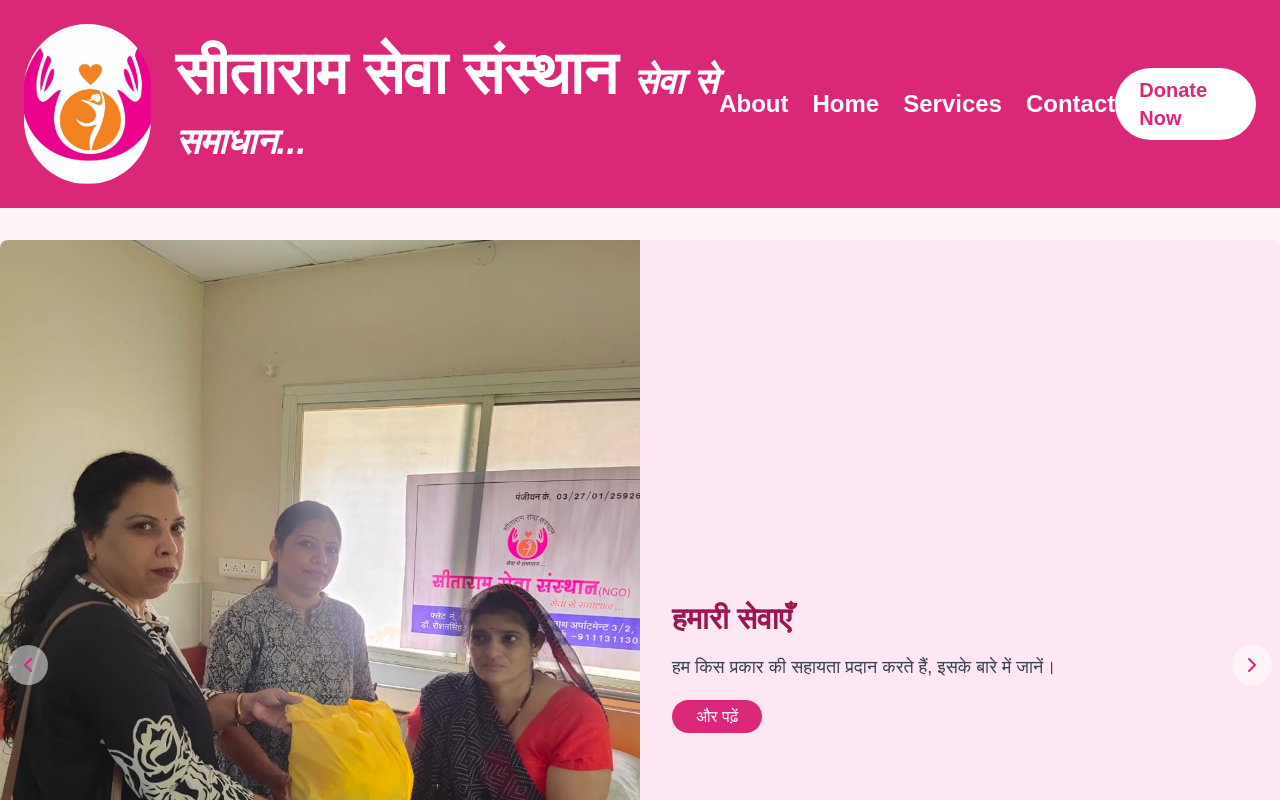
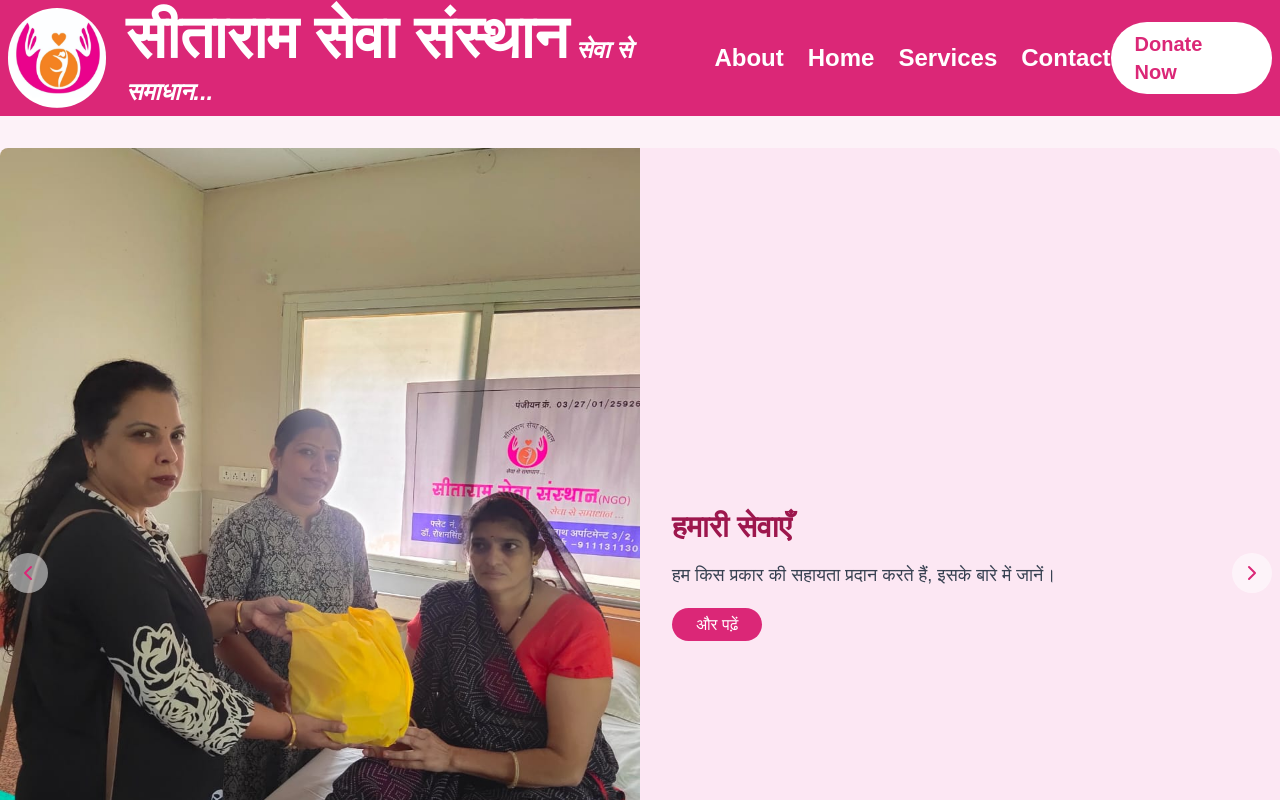
Before and after one commit to rawatpriyansh17/SITARAMSEVASANSTHAN, a Next.js app: page / in a window 1280 px wide. Shown: the top 800 px of the page. Built offline with nearby package versions, Linux system fonts and the light colour scheme.

Commit message:
changing logo size

```diff
--- a/app/components/Header.tsx
+++ b/app/components/Header.tsx
@@ -3,10 +3,10 @@ import Link from 'next/link'
 
 export default function Header() {
   return (
-    <header className="bg-pink-600 text-white p-6">
+    <header className="bg-pink-600 text-white p-2">
       <div className="container mx-auto flex justify-between items-center">
         <div className="flex items-center">
-          <div className="rounded-full w-40 h-40 mr-6 relative overflow-hidden">
+        <div className="rounded-full w-30 h-30 mr-5 relative overflow-auto" style={{ width: '100px', height: '100px' }}>
             <Image
               src="/logo.png"
               alt="सीताराम सेवा संस्थान Logo"
@@ -14,9 +14,9 @@ export default function Header() {
               objectFit="cover"
             />
           </div>
-          <h1 className="text-6xl font-bold">
+          <h1 className="text-4xl font-bold">
             <span className="text-6xl">सीताराम सेवा संस्थान</span>
-            <span className="text-4xl ml-4 italic">सेवा से समाधान...</span>
+            <span className="text-2xl ml-2 italic">सेवा से समाधान...</span>
           </h1>
         </div>
         <nav>
--- a/app/components/ImageCarousel.tsx
+++ b/app/components/ImageCarousel.tsx
@@ -51,13 +51,13 @@ export default function ImageCarousel({ slides, currentSlide, setCurrentSlide }:
         </div>
       </div>
       <button
-        onClick={() => setCurrentSlide((prev) => (prev - 1 + slides.length) % slides.length)}
+        onClick={() => setCurrentSlide((prev: number) => (prev - 1 + slides.length) % slides.length)}
         className="absolute left-2 top-1/2 transform -translate-y-1/2 bg-white/50 rounded-full p-2"
       >
         <ChevronLeft className="w-6 h-6 text-pink-600" />
       </button>
       <button
-        onClick={() => setCurrentSlide((prev) => (prev + 1) % slides.length)}
+        onClick={() => setCurrentSlide((prev: number) => (prev + 1) % slides.length)}
         className="absolute right-2 top-1/2 transform -translate-y-1/2 bg-white/50 rounded-full p-2"
       >
         <ChevronRight className="w-6 h-6 text-pink-600" />
```
Also changed, not shown: app/page.tsx (line endings or trailing spaces), public/logo.png.
